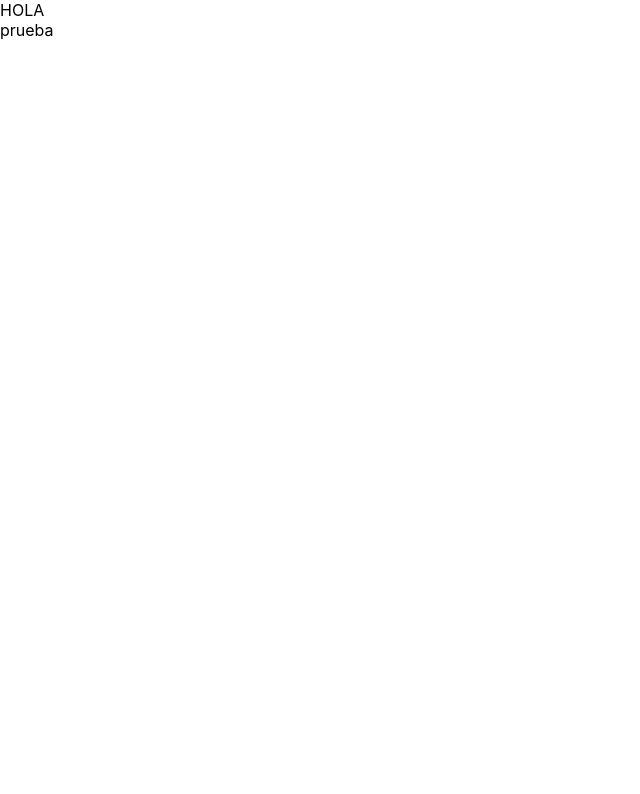
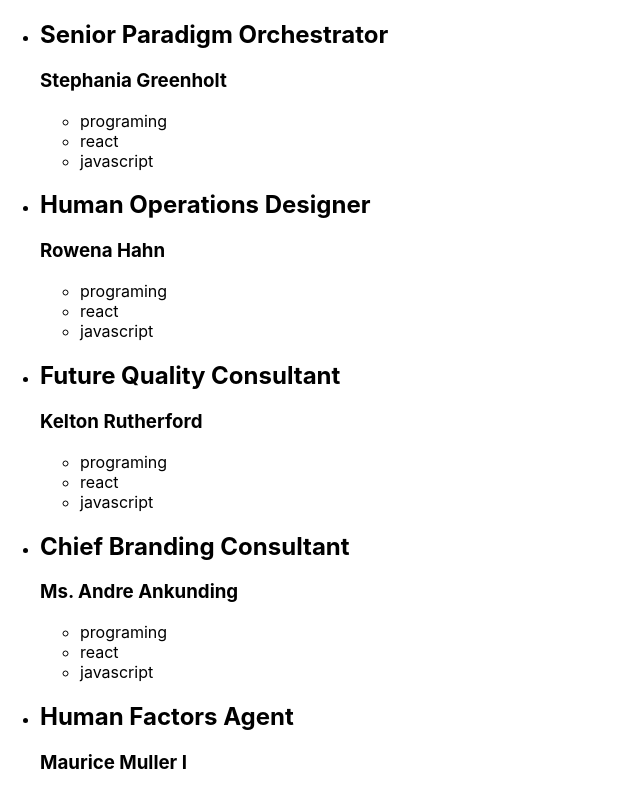
Before and after one commit to esterlegaz/easley-s4-kairoteca, a React (Create React App) app: page / in a window 1280 px wide. Shown: the top 794 px of the page, without its empty margins (0-640 px from the left). Built offline with nearby package versions, Linux system fonts and the light colour scheme.

Commit message:
feature:paint list in DOM

```diff
--- a/src/App.js
+++ b/src/App.js
@@ -6,22 +6,42 @@ import CardDetail from './components/Detail/CardDetail';
 
 
 class App extends Component {
-  constructor(props){
+  constructor(props) {
     super(props);
     this.state = {
-      loan: 'prueba'
+      loan: 'prueba',
+      bookList: []
     };
+
+    this.paintList = this.paintList.bind(this);
+  }
+
+  componentDidMount() {
+    this.paintList();
   }
 
   handleLoan() {
     console.log('Funciono');
   }
 
+  paintList() {
+    api.books()
+      .then(data => {
+        const books = data.data.map(item => {
+          return item
+        });
+        this.setState({
+          bookList: books
+        })
+      })
+  }
+
+
   render() {
-    api.books().then(console.log)
+
     return (
       <div className="App">
-        <List />
+        <List bookList={this.state.bookList} />
         <CardDetail loan={this.state.loan} handleLoan={this.handleLoan} />
       </div>
     )
--- a/src/components/List.js
+++ b/src/components/List.js
@@ -1,13 +1,29 @@
 import React, { Component } from "react"
-import api from '../api';
 
 class List extends Component {
 
-  render(){
-    api.books().then(console.log);
+  render() {
     return (
-      <div>
-      HOLA
+      <div className="list__wrapper">
+        <ul className="list__container">
+
+          {this.props.bookList.map(item => {
+            return (
+              <li key={item.id} className="list__book">
+                <h2 className="book__title">{item.title}</h2>
+                <h3 className="book__author">{item.author}</h3>
+                <ul className="book__tags--list">
+                  {item.tags.map((tag,index) => {
+                    return (
+                      <li className="book__tags--item" key={index}>{tag}</li>
+                    )
+                  })}
+                </ul>
+              </li>
+            )
+          })}
+
+        </ul>
       </div>
     )
   }
```
